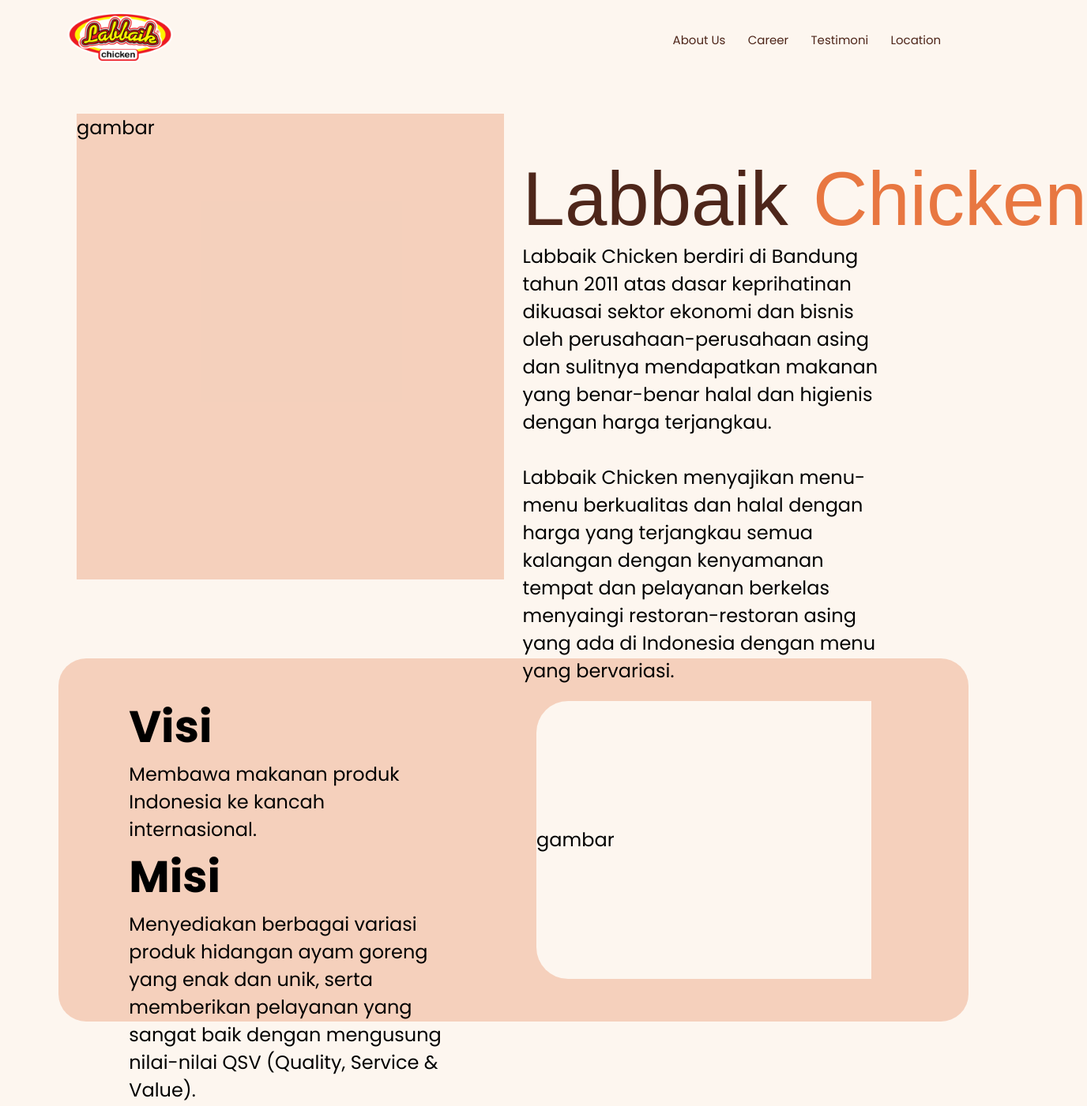
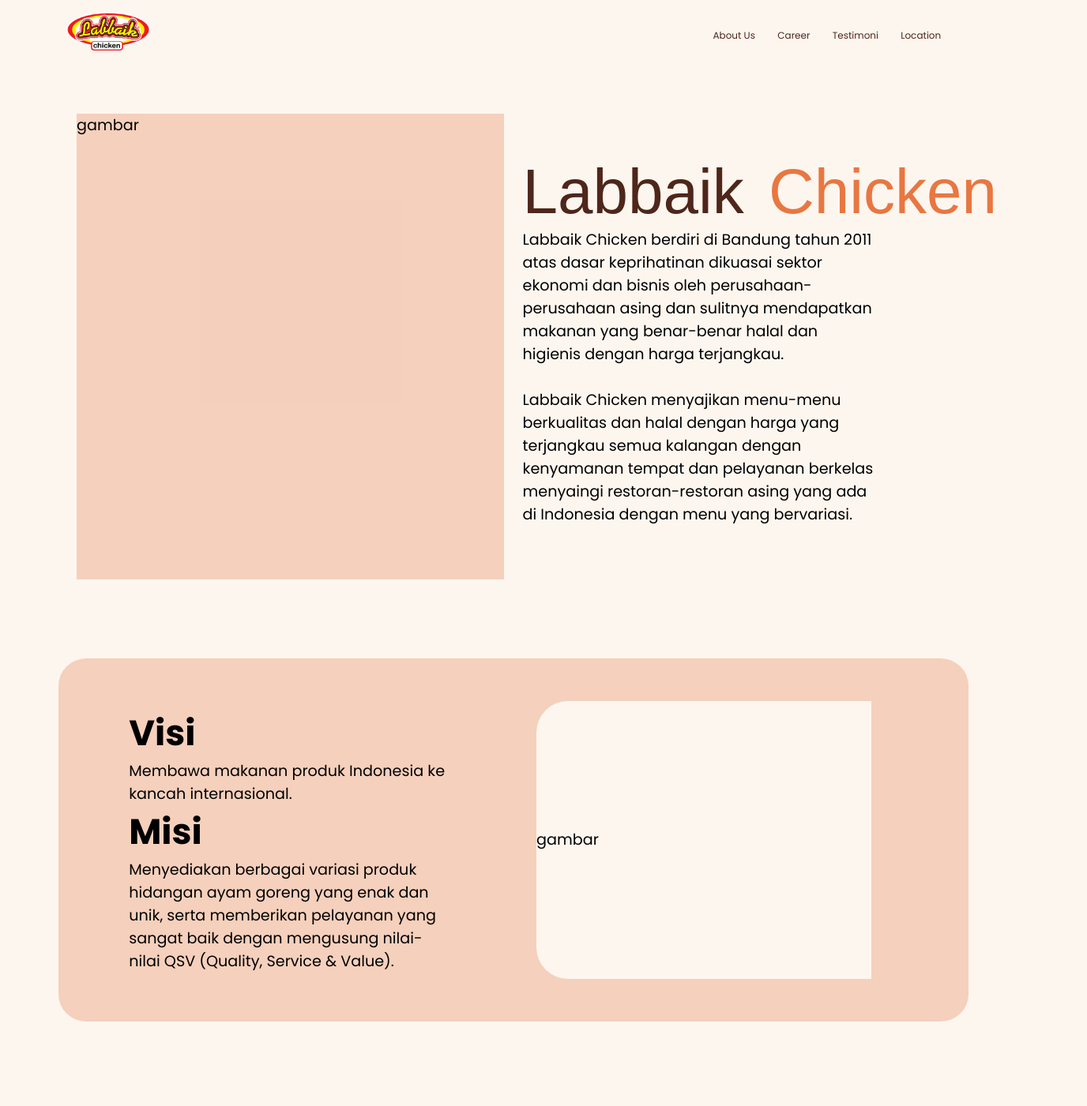
Before and after one commit to namtzu/UAS-WEB, a plain HTML site: page UAS_web/aboutUs.html in a window 1280 px wide. Shown: the whole page at 79% size, 1376 px wide, since content can reach past the window. Drawn offline with nearby package versions, Linux system fonts and the light colour scheme; a web font is replaced by a local one.

Commit message:
bit of update

```diff
--- a/UAS_web/styleAboutUs.css
+++ b/UAS_web/styleAboutUs.css
@@ -21,11 +21,12 @@ body{
     width: 100%;
     color: white;
     z-index: 2;
+    transition: 0.3s;
 }
 
 .header nav a {
     color: white;
-    transition: color 0.3s ease;
+    transition: color 0.5s ease;
 }
 
 .header.scrolled nav a {
@@ -41,7 +42,7 @@ body{
 .header.scrolled .nav-links ul li::after{
     content: '';
     width: 0;
-    height: 2px;
+    height: 0.2vh;
     background: #383232;
     display: block;
     margin: auto;
@@ -51,6 +52,7 @@ body{
 
 .header.scrolled {
     background-color: rgba(222, 108, 56, 1);
+    transition: 0.3s ease;
 }
 
 .bg {
@@ -71,7 +73,7 @@ nav {
 }
 
 nav img {
-    width: 150px;
+    width: 15vh;
     transition: 0.5s ease;
     left: 12%;
 }
@@ -105,7 +107,7 @@ nav img:hover {
 .nav-links ul li a {
     color: rgba(78, 38, 26, 1);
     text-decoration: none;
-    font-size: 15px;
+    font-size: 1.5vh;
 }
 
 .nav-links ul li a:hover {
@@ -136,7 +138,7 @@ nav img:hover {
     height: 180vh;
     width: 100vw;
     margin-top: 10vh;
-    font-size: 24px;
+    font-size: 2.4vh;
 
 }
 
@@ -163,7 +165,7 @@ nav img:hover {
 }
 .subhead {
   font-family: "Jaro", sans-serif;
-  font-size:96px;
+  font-size:10vh;
   font-optical-sizing: auto;
   font-weight: 10;
   font-style: normal;
@@ -183,6 +185,7 @@ nav img:hover {
 
 #history{
     margin-right: 15%;
+
 }
 
 
@@ -208,7 +211,7 @@ nav img:hover {
 }
 
 .visi-misi-desc h2{
-    font-size: 56px;
+    font-size: 5.6vh;
 }
 
 .visi-misi-pic{
```
